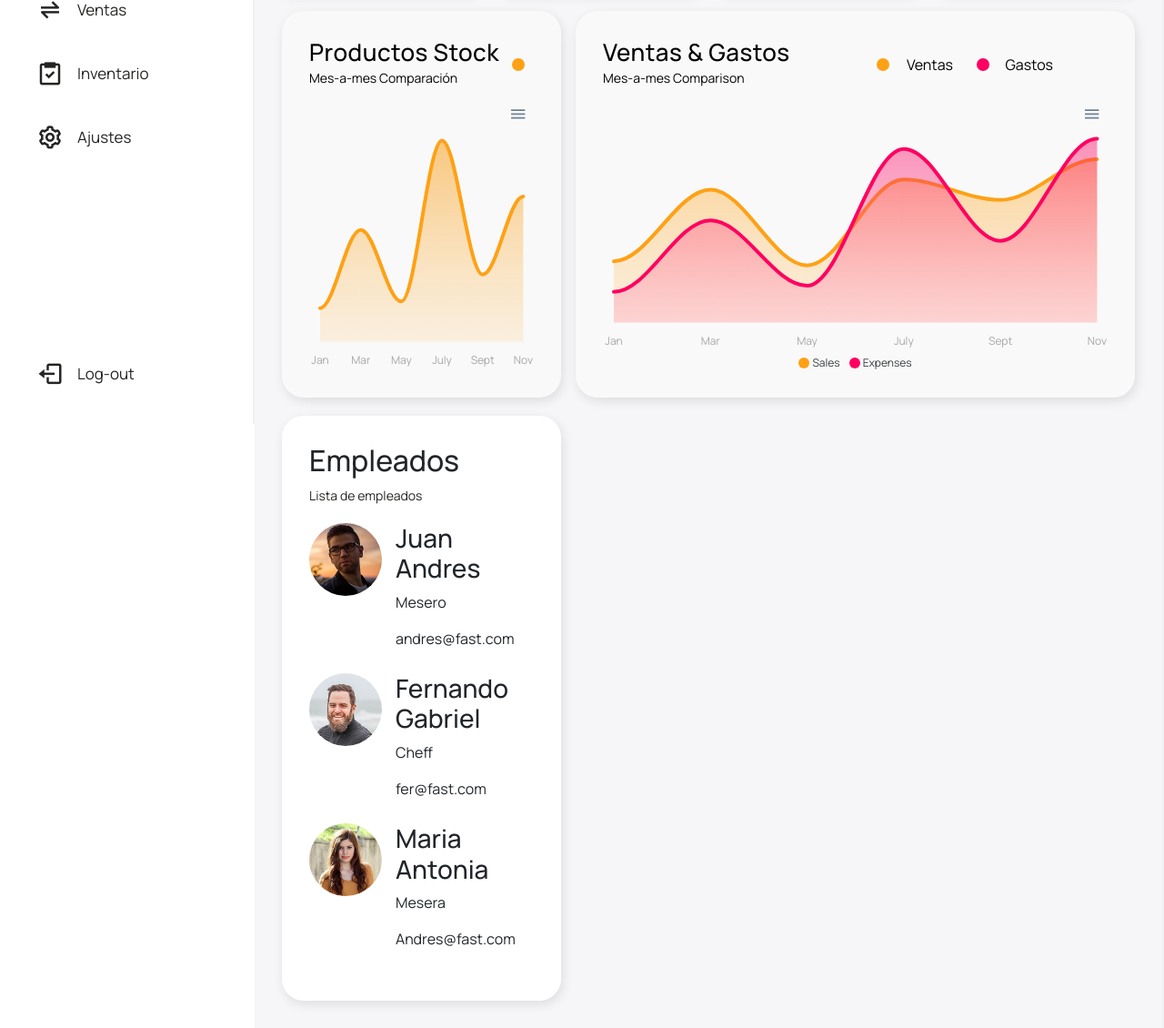
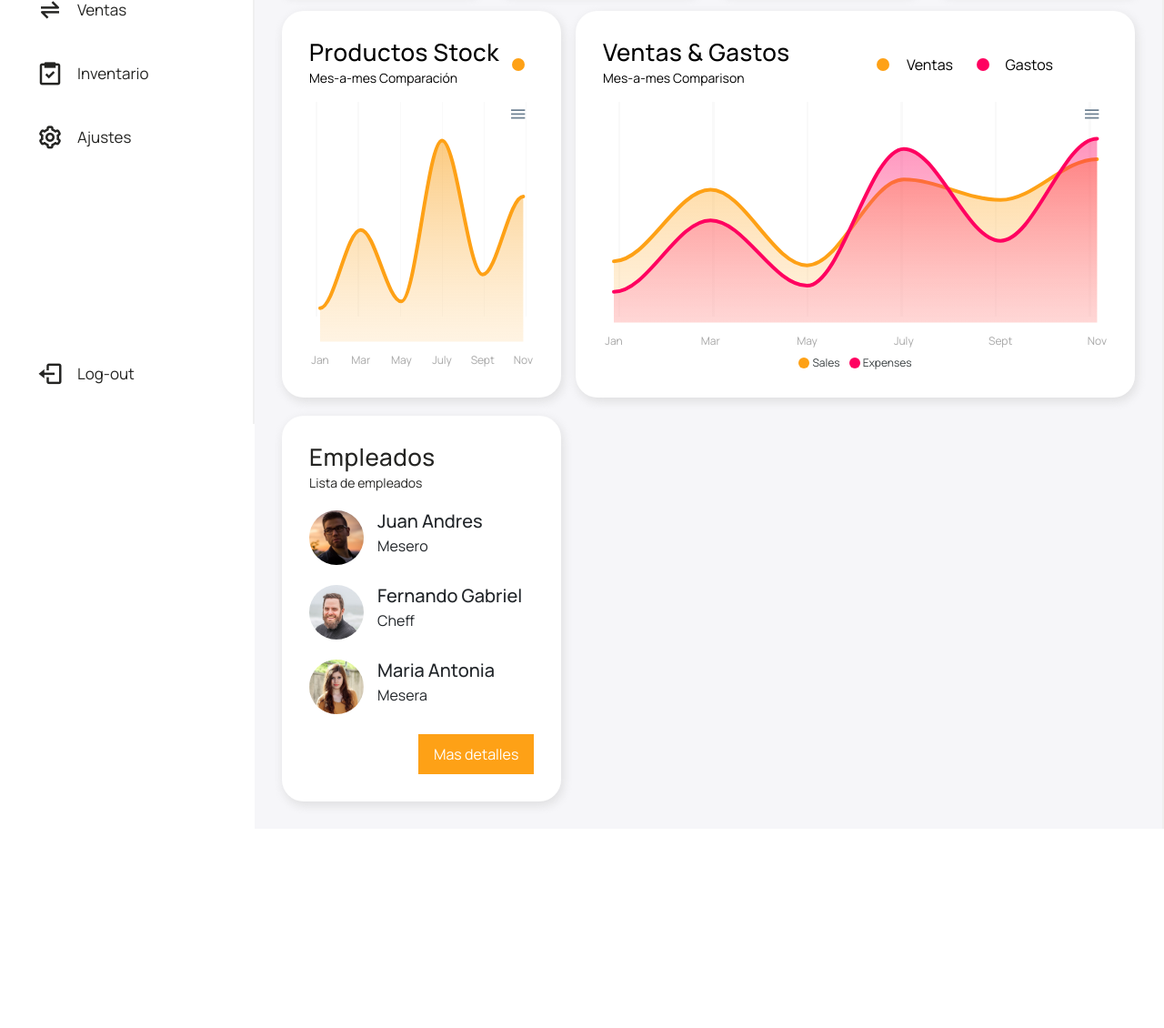
Before and after one commit to DevAndrewGx/FASAT-PROJECT, a PHP site: page /views/html/admin/adminDashboard.html in a window 1280 px wide. Shown: the part 334-1464 px from the top of the page at 91% size. After the commit the page ends 1245 px from the top, so only its background shows below. Run offline with PHP 8.4, Linux system fonts and the light colour scheme; some libraries are stand-ins or nearby versions.

Commit message:
Fixing styles and layout for employees list

```diff
--- a/views/html/admin/adminDashboard.html
+++ b/views/html/admin/adminDashboard.html
@@ -253,7 +253,7 @@
                         <div class="info">
                             <h3>Juan Andres</h3>
                             <p>Mesero</p>
-                            <p>andres@fast.com</p>
+
                         </div>
 
                     </div>
@@ -265,7 +265,6 @@
                         <div class="info">
                             <h3>Fernando Gabriel</h3>
                             <p>Cheff</p>
-                            <p>fer@fast.com</p>
                         </div>
 
                     </div>
@@ -277,23 +276,15 @@
                         <div class="info">
                             <h3>Maria Antonia</h3>
                             <p>Mesera</p>
-                            <p>Andres@fast.com</p>
                         </div>
+                    </div>
+                    <!-- BUTTON TO WATCH MORE DETAILS ABOUT EMPLOYEES -->
+                    <div id="more-details">
+                        <a href="#">Mas detalles</a>
+                    </div>
 
-                    </div>
                 </div>
             </div>
-
-            <!-- <div class="separator">
-                <div class="info">
-                    <h3>Admin Dashboard</h3>
-                    <a href="#">View All</a>
-                </div>
-                <div class="search">
-                    <i class='bx bx-search'></i>
-                    <input type="text" placeholder="Search...">
-                </div>
-            </div> -->
         </main>
 
 
--- a/views/styles/style.css
+++ b/views/styles/style.css
@@ -484,13 +484,12 @@
 main .chart {
     position: relative;
     /* background: #1b1b1b; */
-    background: #f9f9f9;
+    background: #fff;
     padding: 30px;
     border-radius: 24px;
     -webkit-box-shadow: 2px 4px 10px 1px rgba(0, 0, 0, 0.47);
     box-shadow: 2px 4px 10px 1px rgb(201, 201, 201, 0.47);
 }
-
 
 main .chart h2 {
     color: #000;
@@ -701,23 +700,39 @@
     box-shadow: 2px 4px 10px 1px rgb(201, 201, 201, 0.47);
 }
 
-main .employee .data-employee {
+main #orders-employees .employee #more-details {
     display: flex;
-    gap: 15px;
-    margin-bottom: 10px;
+    justify-content: end;
 }
 
-main .employee .data-employee img {
-    width: 80px;
-    border-radius: 50%;
+main #orders-employees .employee a {
+    background: var(--primary-color);
+    color: #fff;
+    padding: 10px 17px;
 }
 
-main .employe h2 {
+main .employee h2 {
     color: var(--secundary-color);
     font-size: 26px;
     font-weight: 500;
     letter-spacing: 0.5px;
     margin: 0 0 2px;
+}
+
+main .employee .data-employee {
+    display: flex;
+    gap: 15px;
+    margin-bottom: 15px;
+}
+
+main .employee .data-employee h3 {
+    font-size: 20px;
+    margin-bottom: 3px;
+}
+
+main .employee .data-employee img {
+    width: 60px;
+    border-radius: 50%;
 }
 
 main .employee p#list {
```
